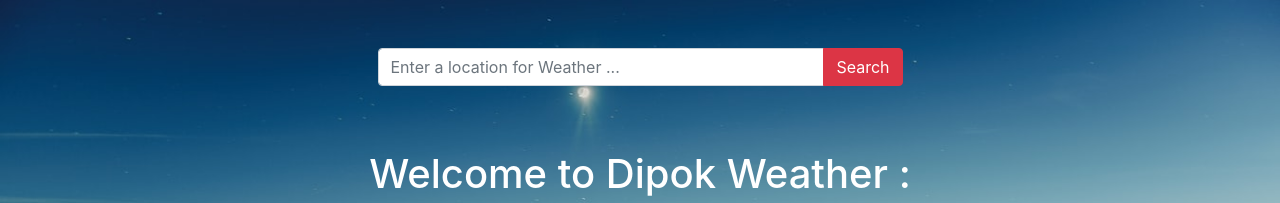
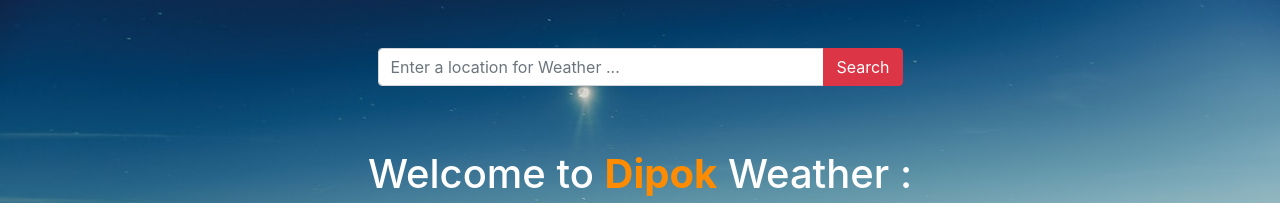
Before and after one commit to Dipok-Borman/weather, a plain HTML site: page index.html in a window 1280 px wide. Shown: the top 203 px of the page. Drawn offline with nearby package versions, Linux system fonts and the light colour scheme; grey boxes are pictures that could not be loaded.

Commit message:
complete weather style

```diff
--- a/index.html
+++ b/index.html
@@ -29,7 +29,7 @@
             </div>
         </form>
         <div class="weather-status text-white text-center">
-            <h1>Welcome to Dipok Weather :</h1>
+            <h1>Welcome to <span style="color: darkorange; font-weight: bold;">Dipok</span> Weather :</h1>
             <img src="https://openweathermap.org/img/wn/02d@2x.png" alt="">
             <h1 id="name">City</h1>
             <h3><span id="temp">00</span>K</h3>
```
